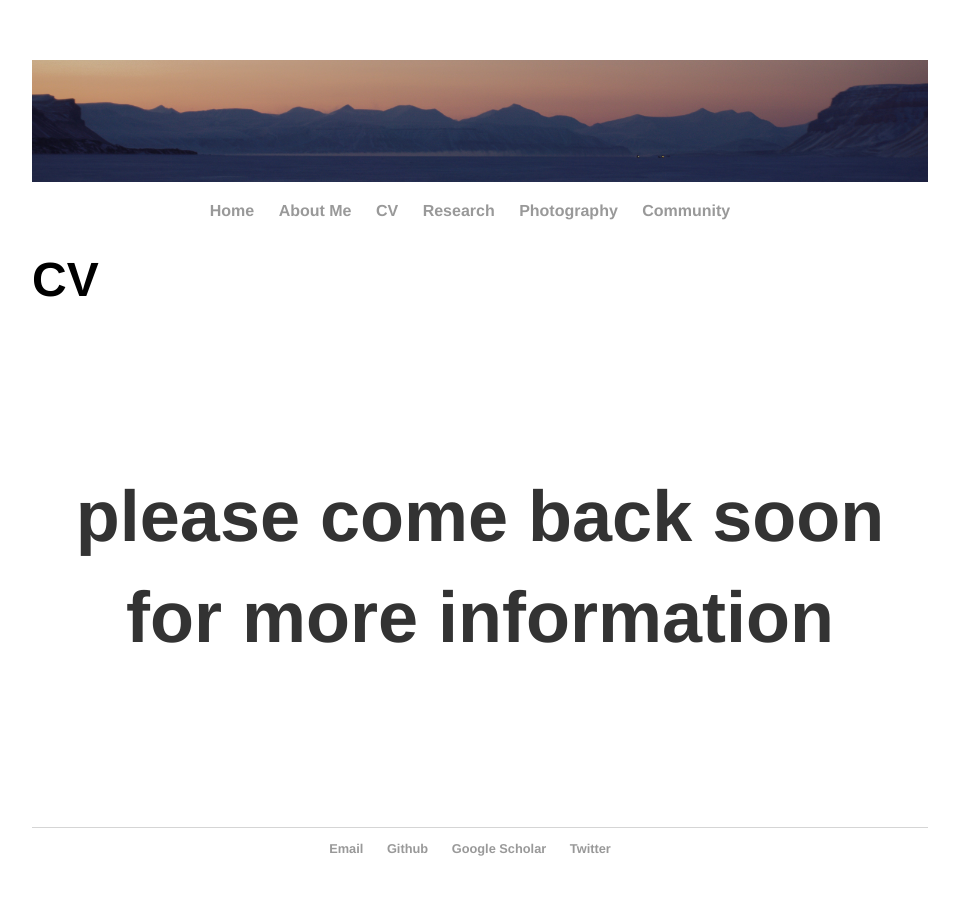
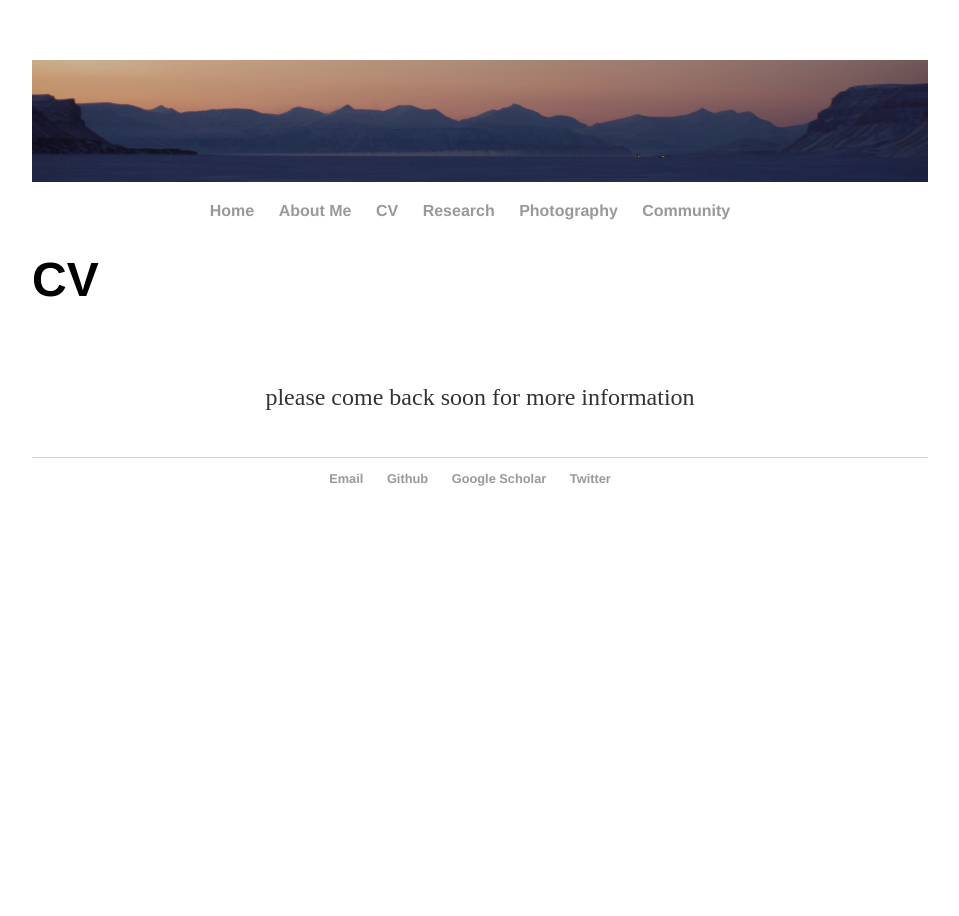
Before and after one commit to Cbarnett207/CBarnett207.github.io, a Jekyll site: the page built from cv/index.html, in a window 1280 px wide. Shown: the whole page, without its empty margins (160-1119 px from the left). Built offline with Jekyll 4.4.1, drawn with Linux system fonts in a browser that asks for light colours.

```diff
--- a/cv/index.html
+++ b/cv/index.html
@@ -3,7 +3,7 @@ layout: default
 title: Cody Barnett, M.S. | CV
 ---
 <div class="blurb">
-    <h1>CV<h1>
+    <h1>CV</h1>
     </br>
     <div align="center"><p>please come back soon for more information </p>
     <br/>
```
